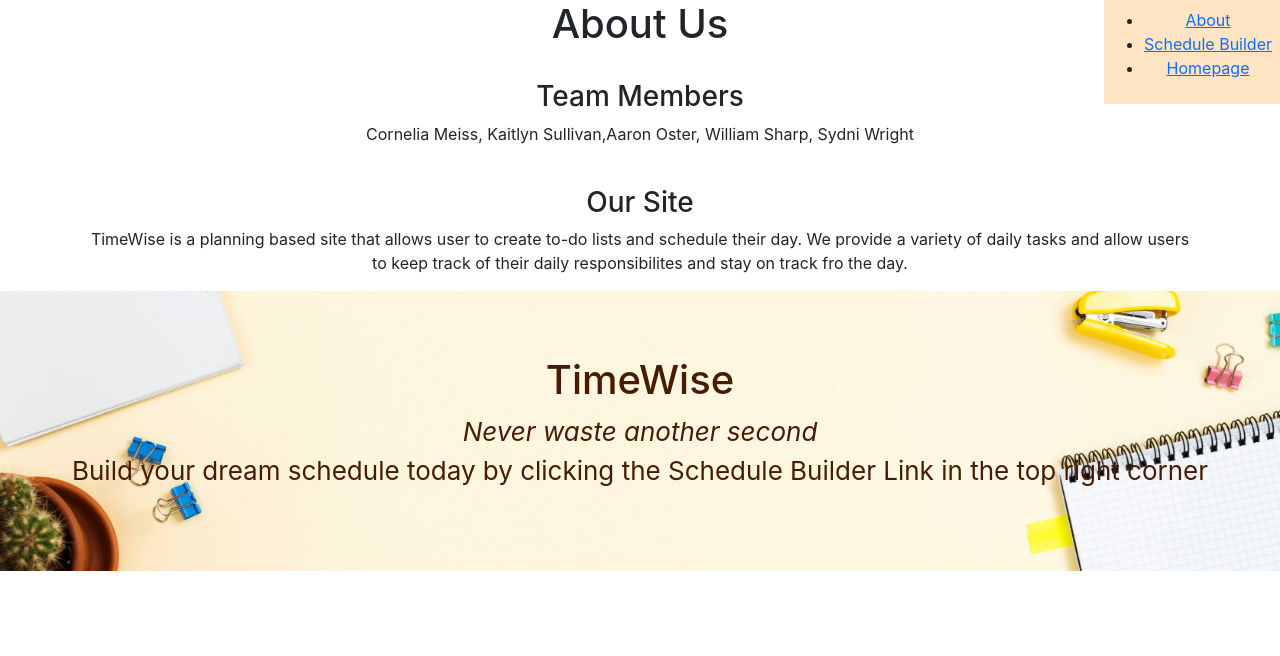
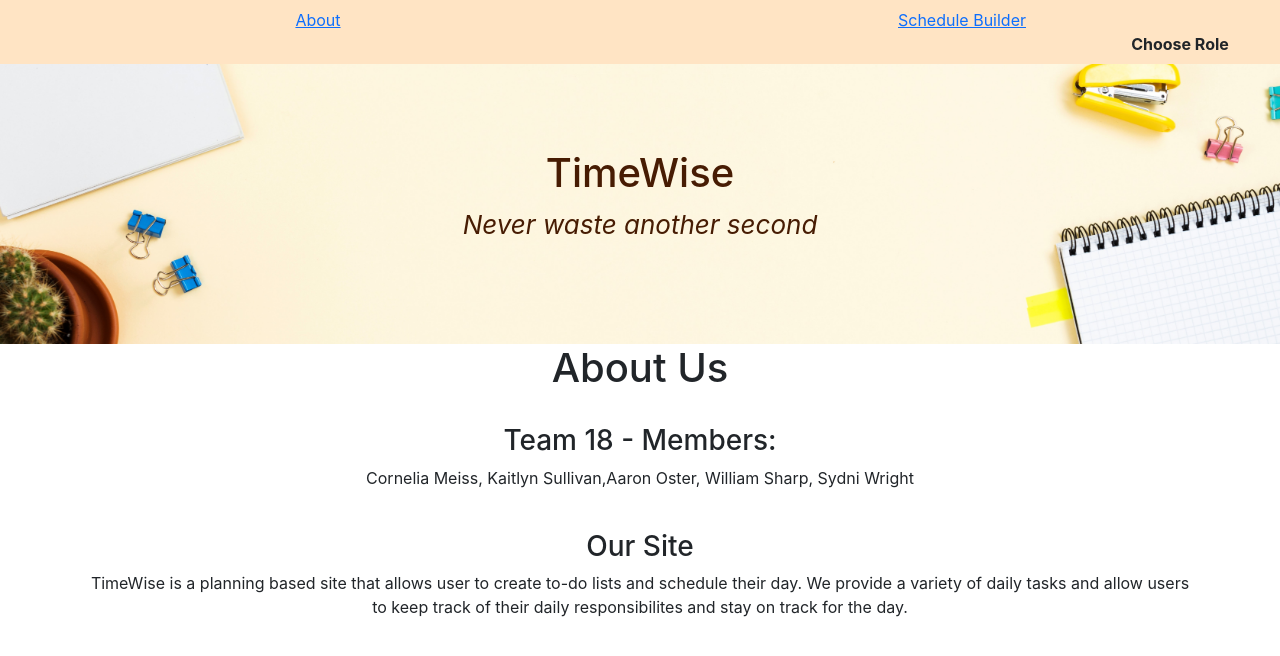
Before and after one commit to cmeiss/team18, a React (Create React App) app: page /about in a window 1280 px wide. Shown: the top 656 px of the page. Built offline with nearby package versions, Linux system fonts and the light colour scheme.

Commit message:
improved the design of the navigation bar and changed the default page to our taskPage

```diff
--- a/src/App.css
+++ b/src/App.css
@@ -52,10 +52,13 @@
     background: "#00FF00";
 }
 
+.role-select-pos {
+    margin-left: 1100px;
+}
+
 .dropdown {
-    position: absolute;
-    top: 10px;
-    left: 10px;
+    position: relative;
+    right: 10px;
     display: inline-block;
 }
 
@@ -74,7 +77,7 @@
 }
 
 .welcome {
-    font-size: x-large;
+    font-size: xx-large;
     margin: 50px;
     color: rgb(71, 28, 3);
 }
@@ -169,10 +172,11 @@
 }
 /* App.css */
 /* Navbar.css */
+.navbar-taskP,
 .navbar {
-    position: absolute;
+    position: relative;
     top: 0;
-    right: 0;
+    left: 0;
     padding: 0.5rem;
     background: none;
     background-color: bisque;
--- a/src/App.tsx
+++ b/src/App.tsx
@@ -1,13 +1,16 @@
 import React, { useState } from "react";
 import "./App.css";
 
-import { Link, Route, Routes } from "react-router-dom";
+import { Link, Navigate, Route, Routes } from "react-router-dom";
 
 import { AboutPage } from "./pages/AboutPage";
 import TaskPage from "./pages/taskPage";
 import { User } from "./interfaces/user";
 import { Task } from "./interfaces/task";
 import { TASKS } from "./TASKS";
+import { Col, Row } from "react-bootstrap";
+import taskPage from "./pages/taskPage";
+import { ChangeRole } from "./list-components/ChangeRole";
 
 function App(): JSX.Element {
     //state needs to be defined here to keep changes after switching between pages
@@ -24,38 +27,57 @@ function App(): JSX.Element {
     ]);
     const [tasks, setTasks] = useState<Task[]>(TASKS);
 
+    function updateRole(event: React.ChangeEvent<HTMLSelectElement>) {
+        const NewRole = roles.find(
+            (role: User) => role.name === event.target.value
+        );
+        if (NewRole) {
+            setRole(NewRole);
+        }
+    }
+
     return (
         <div className="App">
             <nav
                 className="navbar
                         "
             >
-                <ul>
-                    <li>
-                        <Link to="/about">About</Link>
-                    </li>
-                    <li>
-                        <Link to="/taskpage">Schedule Builder</Link>
-                    </li>
-                    <li>
-                        <Link to="/hompage">Home Page</Link>
-                    </li>
-                </ul>
+                <div>
+                    <Row>
+                        <Col>
+                            <Link to="/about">About</Link>
+                        </Col>
+                        <Col>
+                            <Link to="/taskpage">Schedule Builder</Link>
+                        </Col>
+                        <Col className="role-select-pos">
+                            <div className="dropdown">
+                                <span style={{ fontWeight: "bold" }}>
+                                    Choose Role
+                                </span>
+                                <div className="dropdown-content">
+                                    <div>
+                                        <ChangeRole
+                                            Role={role}
+                                            roles={roles}
+                                            setRole={updateRole}
+                                        ></ChangeRole>
+                                    </div>
+                                </div>
+                            </div>
+                        </Col>
+                    </Row>
+                </div>
             </nav>
+            <header className="App-header">
+                <hgroup>
+                    <h1>TimeWise</h1>
+                    <i>Never waste another second</i>
+                    <p></p>
+                </hgroup>
+            </header>
             <Routes>
-                <Route
-                    path="/about"
-                    element={
-                        <AboutPage
-                            role={role}
-                            setRole={setRole}
-                            roles={roles}
-                            setRoles={setRoles}
-                            tasks={tasks}
-                            setTasks={setTasks}
-                        />
-                    }
-                />
+                <Route path="/about" element={<AboutPage />} />
                 <Route
                     path="/taskpage"
                     element={
@@ -69,18 +91,9 @@ function App(): JSX.Element {
                         ></TaskPage>
                     }
                 ></Route>
-                <Route path="/" element={App}></Route>
+                <Route path="/homepage" element={<Navigate to="/taskpage" />} />
+                <Route path="/" element={taskPage}></Route>
             </Routes>
-            <header className="App-header">
-                <hgroup>
-                    <h1>TimeWise</h1>
-                    <i>Never waste another second</i>
-                    <p>
-                        Build your dream schedule today by clicking the Schedule
-                        Builder Link in the top right corner
-                    </p>
-                </hgroup>
-            </header>
         </div>
     );
 }
--- a/src/list-components/ChangeRole.tsx
+++ b/src/list-components/ChangeRole.tsx
@@ -12,7 +12,7 @@ export function ChangeRole(ChangeRoleProps: ChangeRoleProperties): JSX.Element {
     return (
         <div>
             <div>
-                <Form.Label>Role Select</Form.Label>
+                <Form.Label>Select your role:</Form.Label>
                 <Form.Select value="Roles" onChange={ChangeRoleProps.setRole}>
                     {ChangeRoleProps.roles.map((role: User, index: number) => (
                         // eslint-disable-next-line react/jsx-key
--- a/src/pages/AboutPage.tsx
+++ b/src/pages/AboutPage.tsx
@@ -1,78 +1,12 @@
 import React from "react";
 import { Container } from "react-bootstrap";
-import { Link, Route, Routes } from "react-router-dom";
-import App from "../App";
-import TaskPage from "./taskPage";
-import { User } from "../interfaces/user";
-import { Task } from "../interfaces/task";
 
-interface AboutPageProps {
-    role: User;
-    setRole: (newRole: User) => void;
-    roles: User[];
-    setRoles: (newRoles: User[]) => void;
-    tasks: Task[];
-    setTasks: (newTasks: Task[]) => void;
-}
-
-export function AboutPage({
-    role,
-    setRole,
-    roles,
-    setRoles,
-    tasks,
-    setTasks
-}: AboutPageProps) {
+export function AboutPage() {
     return (
         <Container className="about">
-            <nav
-                className="navbar
-                        "
-            >
-                <ul>
-                    <li>
-                        <Link to="/about">About</Link>
-                    </li>
-                    <li>
-                        <Link to="/taskpage">Schedule Builder</Link>
-                    </li>
-                    <li>
-                        <Link to="/homepage">Homepage</Link>
-                    </li>
-                </ul>
-            </nav>
-            <Routes>
-                <Route
-                    path="/about"
-                    element={
-                        <AboutPage
-                            role={role}
-                            setRole={setRole}
-                            roles={roles}
-                            setRoles={setRoles}
-                            tasks={tasks}
-                            setTasks={setTasks}
-                        />
-                    }
-                />
-                <Route
-                    path="/taskpage"
-                    element={
-                        <TaskPage
-                            role={role}
-                            setRole={setRole}
-                            roles={roles}
-                            setRoles={setRoles}
-                            tasks={tasks}
-                            setTasks={setTasks}
-                        />
-                    }
-                ></Route>
-                <Route path="/homepage" element={<App />} />
-            </Routes>
             <h1>About Us</h1>
             <br></br>
-            <h3>Team Members</h3>
+            <h3>Team 18 - Members:</h3>
             <p>
                 Cornelia Meiss, Kaitlyn Sullivan,Aaron Oster, William Sharp,
                 Sydni Wright
@@ -83,7 +17,7 @@ export function AboutPage({
                 TimeWise is a planning based site that allows user to create
                 to-do lists and schedule their day. We provide a variety of
                 daily tasks and allow users to keep track of their daily
-                responsibilites and stay on track fro the day.{" "}
+                responsibilites and stay on track for the day.{" "}
             </p>
         </Container>
     );
--- a/src/pages/taskPage.tsx
+++ b/src/pages/taskPage.tsx
@@ -2,11 +2,8 @@ import React from "react";
 import "../App.css";
 import { CentralItemList } from "../list-components/CentralItemList";
 import { Task } from "../interfaces/task";
-//import { ChangeRole } from "./list-components/selectuser";
 import { User } from "../interfaces/user";
-//import { Button, Form } from "react-bootstrap";
 import { UserList } from "../list-components/UserList";
-import { ChangeRole } from "../list-components/ChangeRole";
 import { ModifyUsers } from "../list-components/ModifyUsers";
 import { AdminList } from "../list-components/adminlist";
 import { DndProvider } from "react-dnd";
@@ -14,10 +11,6 @@ import { HTML5Backend } from "react-dnd-html5-backend";
 import { AddTask } from "../list-components/addTask";
 import { DeleteTask } from "../list-components/deleteTask-component";
 import { Col, Row } from "react-bootstrap";
-import { Link, Route, Routes } from "react-router-dom";
-
-import { AboutPage } from "./AboutPage";
-import App from "../App";
 
 interface TaskPageProps {
     role: User;
@@ -38,15 +31,6 @@ function TaskPage({
 }: TaskPageProps): JSX.Element {
     //eslint-disable-next-line prettier/prettier
 
-    function updateRole(event: React.ChangeEvent<HTMLSelectElement>) {
-        const NewRole = roles.find(
-            (role: User) => role.name === event.target.value
-        );
-        if (NewRole) {
-            setRole(NewRole);
-        }
-    }
-
     //the following function is just calling setTasks but is easier to include in test cases than the setTask function alone
     function updateTasks(tasks: Task[]) {
         setTasks(tasks);
@@ -55,63 +39,12 @@ function TaskPage({
     return (
         <DndProvider backend={HTML5Backend}>
             <div className="App">
-                <header className="App-header">
-                    <hgroup>
-                        <h1>TimeWise</h1>
-                        <i>Never waste another second</i>
-                        <nav
-                            className="navbar
-                        "
-                        >
-                            <ul>
-                                <li>
-                                    <Link to="/about">About</Link>
-                                </li>
-                                <li>
-                                    <Link to="/taskpage">Schedule Builder</Link>
-                                </li>
-                                <li>
-                                    <Link to="/homepage">Homepage</Link>
-                                </li>
-                            </ul>
-                        </nav>
-                        <Routes>
-                            <Route
-                                path="/about"
-                                element={
-                                    <AboutPage
-                                        role={role}
-                                        setRole={setRole}
-                                        roles={roles}
-                                        setRoles={setRoles}
-                                        tasks={tasks}
-                                        setTasks={setTasks}
-                                    />
-                                }
-                            />
-                            <Route path="/homepage" element={<App />} />
-                        </Routes>
-                    </hgroup>
-
-                    <div className="dropdown">
-                        <span>Role Select</span>
-                        <div className="dropdown-content">
-                            <div>
-                                <ChangeRole
-                                    Role={role}
-                                    roles={roles}
-                                    setRole={updateRole}
-                                ></ChangeRole>
-                            </div>
-                        </div>
-                    </div>
+                <header className="welcome">
+                    Welcome {role.name}, lets reclaim the day!
                 </header>
-                <div className="welcome">
-                    Welcome {role.name}, lets reclaim the day!
-                </div>
                 <div>
-                    Team Members: Cornelia Meiss, Kaitlyn Sullivan,Aaron Oster,
-                    William Sharp, Sydni Wright
+                    Team 18 - Members: Cornelia Meiss, Kaitlyn Sullivan, Aaron
+                    Oster, William Sharp, Sydni Wright
                 </div>
                 {/*Adding and Deleting Users: */}
                 <Row>
```
